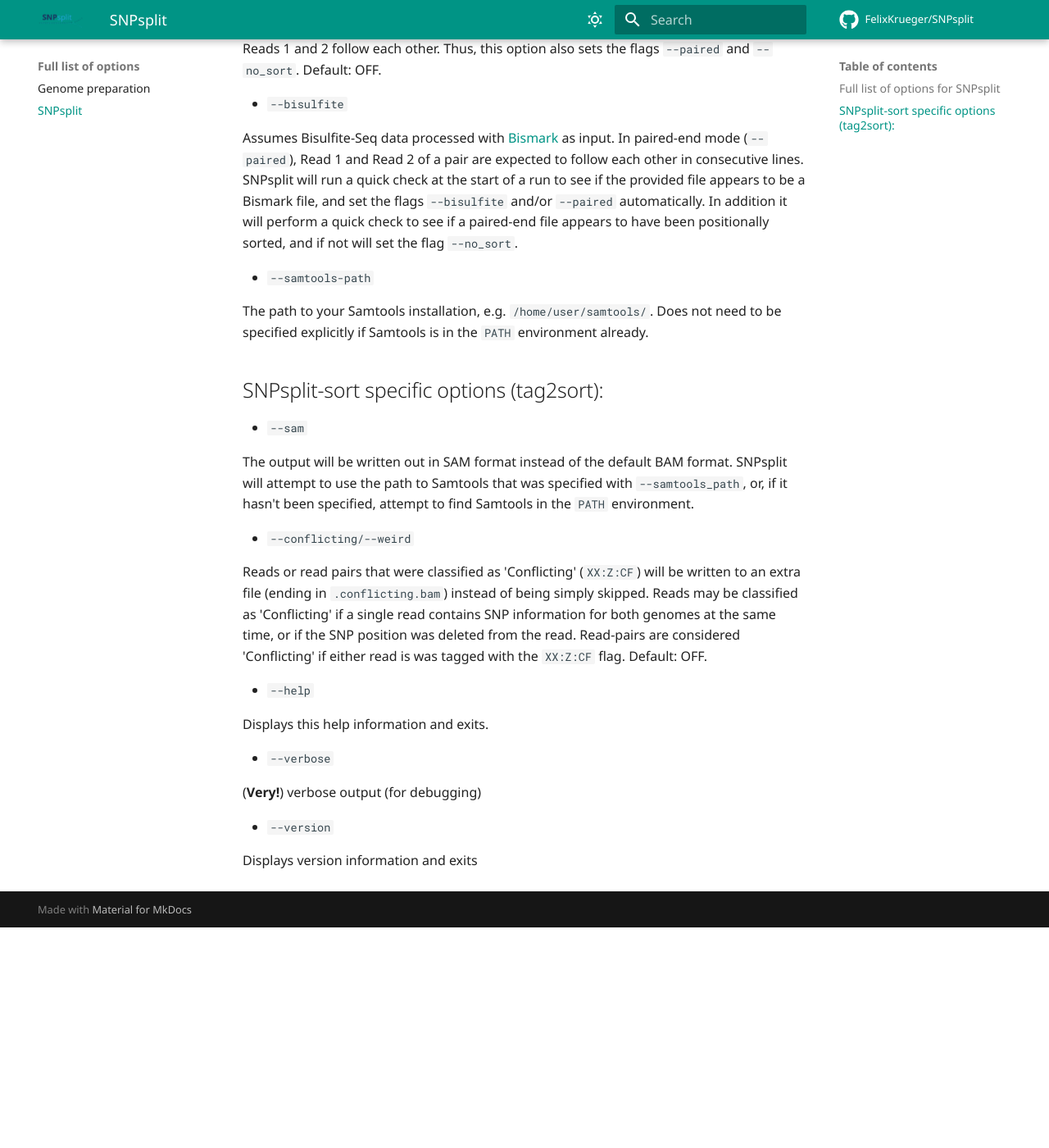
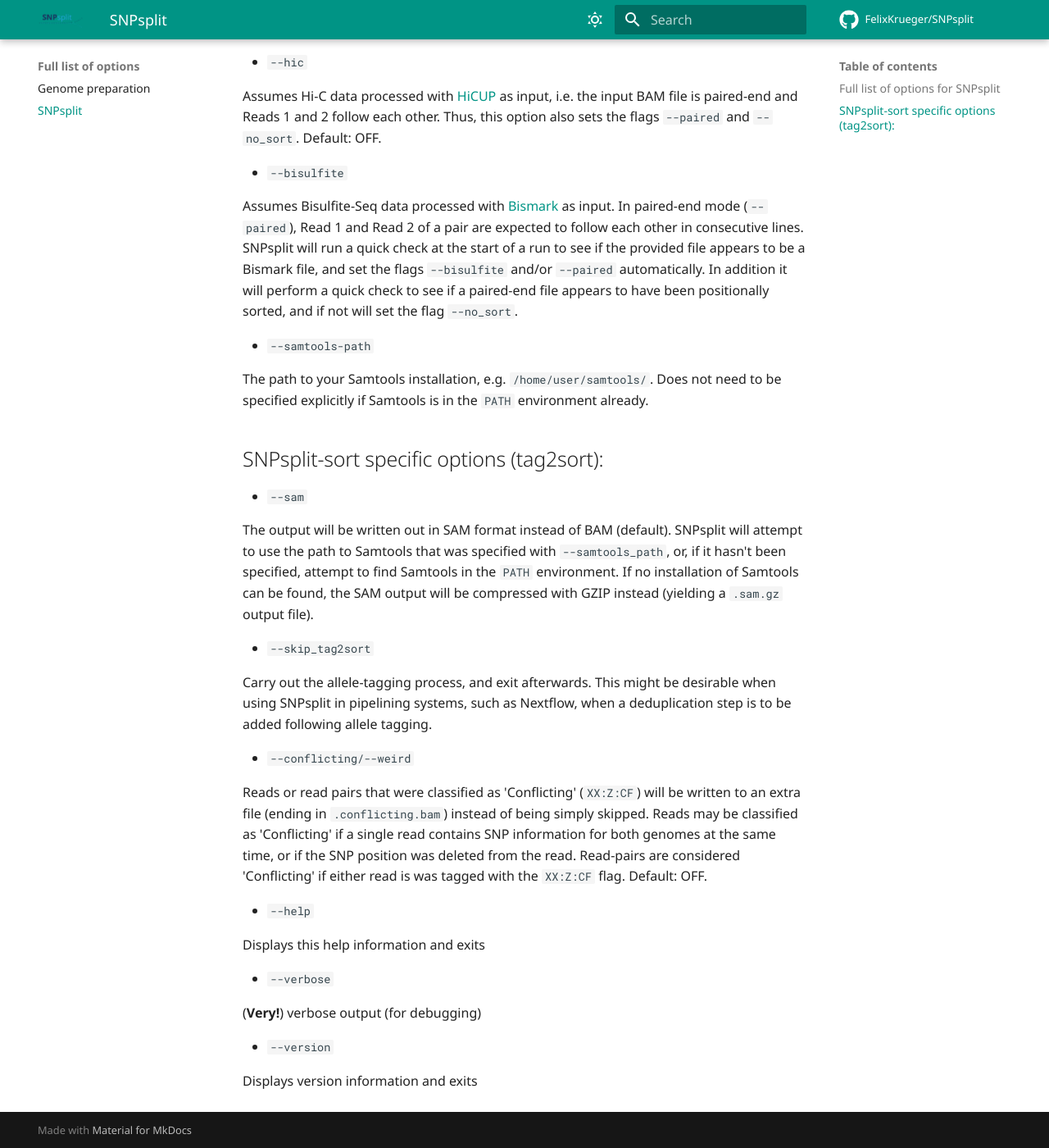
Before and after one commit to FelixKrueger/SNPsplit, an MkDocs documentation site: the page built from docs/options/SNPsplit_options.md, in a window 1280 px wide and 1400 px high, scrolled down 1278 px. Shown: the whole window at 82% size. Built offline with MkDocs 1.6.1 and Material for MkDocs 9.7.7, drawn with Linux system fonts in a browser that asks for light colours; comment, search, counter and statistics services are not loaded; before the commit the page ends 2409 px from its top, so only the background shows below that; some of the changed text lies outside the part shown.

Commit message:
updated SNPsplit options

```diff
--- a/docs/options/SNPsplit_options.md
+++ b/docs/options/SNPsplit_options.md
@@ -21,9 +21,14 @@
 
 Only the information contained in fields 'Chromosome', 'Position' and 'Ref/SNP base' are being used for analysis. The genome referred to as 'Ref' will be used as genome 1, the genome containing the 'SNP' base as genome 2.
 
+
+- `--single_end`
+
+Manually sets data to single-end. Skips AUTO-DETECT
+
 - `--paired`
 
-Paired-end mode. (Default: OFF).
+Paired-end mode. (Default: AUTO-DETECT)
 
 - `-o/--outdir <dir>`
 
@@ -54,7 +59,11 @@
 
 - `--sam`
 
-The output will be written out in SAM format instead of the default BAM format. SNPsplit will attempt to use the path to Samtools that was specified with `--samtools_path`, or, if it hasn't been specified, attempt to find Samtools in the `PATH` environment.
+The output will be written out in SAM format instead of BAM (default). SNPsplit will attempt to use the path to Samtools that was specified with `--samtools_path`, or, if it hasn't been specified, attempt to find Samtools in the `PATH` environment. If no installation of Samtools can be found, the SAM output will be compressed with GZIP instead (yielding a `.sam.gz` output file).
+
+- `--skip_tag2sort`
+
+Carry out the allele-tagging process, and exit afterwards. This might be desirable when using SNPsplit in pipelining systems, such as Nextflow, when a deduplication step is to be added following allele tagging.
 
 - `--conflicting/--weird`
 
@@ -62,7 +71,7 @@
 
 - `--help`
 
-Displays this help information and exits.
+Displays this help information and exits
 
 - `--verbose`
 
```
Also changed, not shown: docs/options/genome_prep_options.md (+2 -0 lines).
